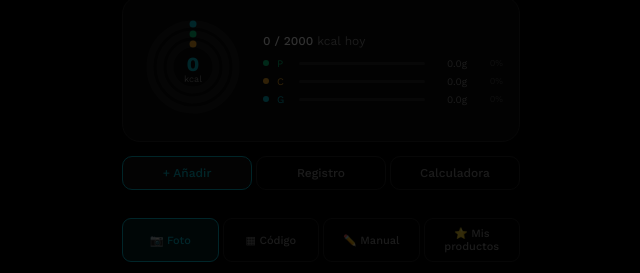
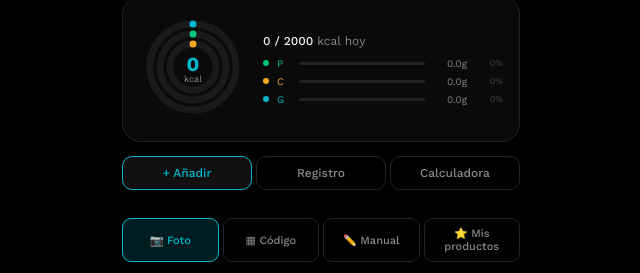
Before and after one commit to EALARIO/CalAI, a plain HTML site: page index.html in a window 1280 px wide. Shown: the part 70-343 px from the top of the page, without its empty margins (319-959 px from the left). Drawn offline with nearby package versions, Linux system fonts and the light colour scheme.

Commit message:
Cal AI v2 - new design + macro wheel

```diff
--- a/index.html
+++ b/index.html
@@ -694,7 +694,8 @@ const wCfg = () => localStorage.setItem(LS_CFG, JSON.stringify(S.cfg));
 // ─────────────────────────────────────────────
 window.addEventListener('DOMContentLoaded', () => {
   updateWheel();
-  if (!S.cfg.key) openSettings();
+  // Siempre arranca en el resumen del día (tab Add)
+  // Settings solo se abre si el usuario pulsa ⚙
 });
 
 // ─────────────────────────────────────────────
```
